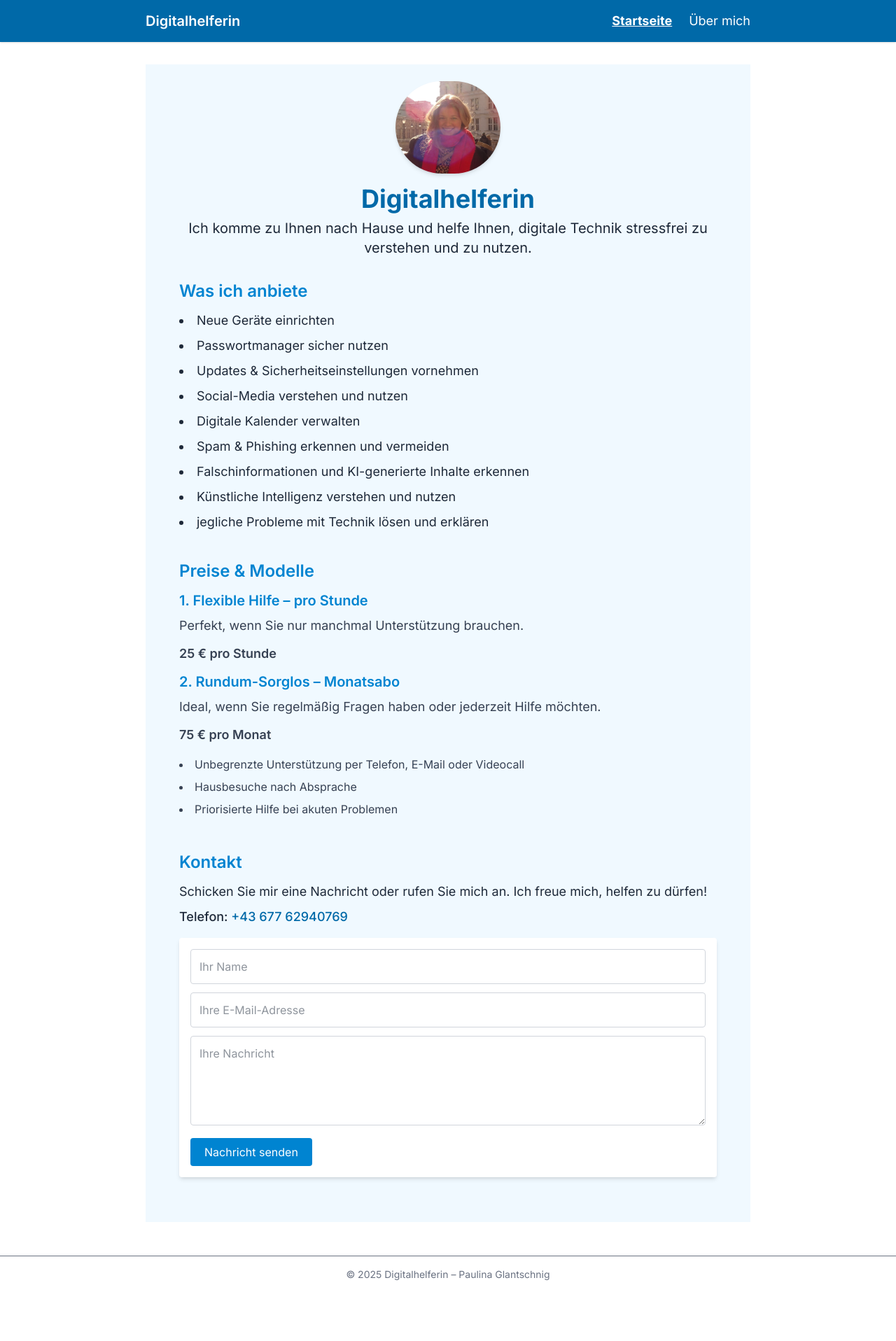
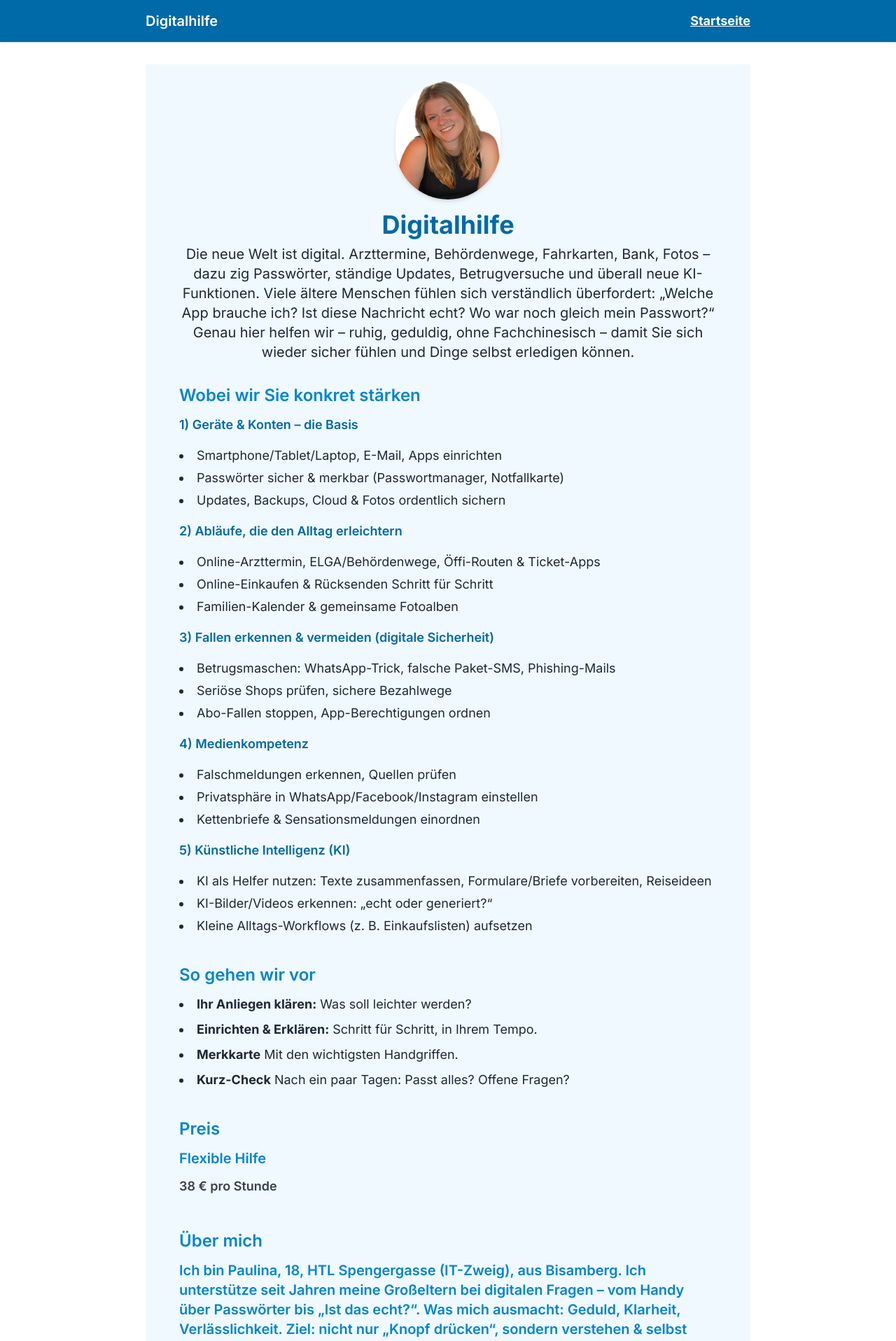
Before and after one commit to paulinaglantschnig/digital-hilfe, a Next.js app: page / in a window 1280 px wide. Shown: the top 1916 px of the page at 70% size. Before the commit the page ends 1855 px from the top, so only its background shows below. Built offline with nearby package versions, Linux system fonts and the light colour scheme.

Commit message:
alles überarbeitet

```diff
--- a/src/app/about/page.tsx
+++ /dev/null
@@ -1,69 +0,0 @@
-import Image from 'next/image';
-
-export default function AboutPage() {
-  return (
-    <main className="min-h-screen bg-sky-50 text-gray-800 p-6 font-sans">
-      <div className="max-w-3xl mx-auto">
-        <header className="mb-8">
-          <h1 className="text-3xl font-bold text-sky-700 mb-2">Über mich</h1>
-          <Image
-          src="/paulina.jpg"
-          alt="Paulina Glantschnig"
-          width={200}
-          height={200}
-          className="rounded-full mb-6 shadow-md"
-        />
-          <p className="text-lg mb-4">
-          ✨ Über mich
-          </p>
-        </header>
-
-
-
-        <section className="space-y-3 text-lg">
-          <p>
-          Hallo! Ich bin Paulina, 18 Jahre alt, Schülerin an der HTL Spengergasse im IT-Zweig und wohne seit ich sechs bin in Bisamberg. Ich mache viel Sport – am liebsten klettern, radfahren und wandern – und verbringe auch gern Zeit mit meinen zwei kleinen Brüdern.
-          </p>
-          <p>
-          Schon seit einer Weile helfe ich meinen Großeltern immer wieder bei digitalen Problemen: das Handy einrichten, Passwörter organisieren, am Computer etwas erklären, Online - Bestellungen oder sicher im Internet sein. Ich merke dabei immer wieder, wie wichtig Geduld ist – und wie schön es ist, wenn jemand sich am Ende freut, weil etwas endlich funktioniert.
-          </p>
-          <p>
-          Deshalb biete ich jetzt auch anderen älteren Menschen meine Unterstützung an. Ich erkläre Technik ohne Stress, ohne komplizierte Begriffe, und so, dass man es wirklich versteht. Ich freue mich, wenn ich helfen kann!
-
-
-          </p>
-        </section>
-
-         <footer className="max-w-3xl mx-auto mt-12 border-t border-gray-300 pt-6 text-center space-y-2 text-gray-700">
-        <p className="font-semibold">Kontakt</p>
-        <p>
-          📧 <a href="mailto:paulinag0809@gmail.com" className="text-sky-600 hover:underline">paulinag0809@gmail.com</a>
-        </p>
-        <p>
-          📱 <a href="tel:+4367762940769" className="text-sky-600 hover:underline">+43 677 62940769</a>
-        </p>
-        <div className="flex justify-center gap-6 mt-4">
-          <a
-            href="https://www.linkedin.com/in/paulina-glantschnig-b99855328"
-            target="_blank"
-            rel="noopener noreferrer"
-            className="text-sky-700 hover:underline"
-          >
-            LinkedIn
-          </a>
-          <a
-            href="https://www.instagram.com/paulinaglantschnig/"
-            target="_blank"
-            rel="noopener noreferrer"
-            className="text-sky-700 hover:underline"
-          >
-            Instagram
-          </a>
-        </div>
-      </footer>
-
-
-      </div>
-    </main>
-  );
-}
--- a/src/app/layout.tsx
+++ b/src/app/layout.tsx
@@ -19,19 +19,14 @@ export default function RootLayout({ children }: { children: ReactNode }) {
         {/* Navigation */}
         <nav className="bg-sky-700 text-white shadow mb-8">
           <div className="max-w-4xl mx-auto flex justify-between items-center p-4">
-            <h1 className="text-xl font-semibold">Digitalhelferin</h1>
+            <h1 className="text-xl font-semibold">Digitalhilfe</h1>
             <div className="flex space-x-6 text-lg">
+
               <Link
                 href="/"
                 className={`${pathname === '/' ? 'font-bold underline' : 'hover:underline'}`}
               >
                 Startseite
-              </Link>
-              <Link
-                href="/about"
-                className={`${pathname === '/about' ? 'font-bold underline' : 'hover:underline'}`}
-              >
-                Über mich
               </Link>
             </div>
           </div>
@@ -42,7 +37,7 @@ export default function RootLayout({ children }: { children: ReactNode }) {
         </main>
 
         <footer className="text-center text-sm text-gray-500 mt-12 mb-6 border-t pt-4">
-          &copy; 2025 Digitalhelferin – Paulina Glantschnig
+          &copy; 2025 Digitalhilfe – Paulina Glantschnig
         </footer>
       </body>
     </html>
--- a/src/app/page.tsx
+++ b/src/app/page.tsx
@@ -14,52 +14,88 @@ export default function HomePage() {
             height={150}
             className="rounded-full mb-4 shadow-md"
           />
-          <h1 className="text-4xl font-bold text-sky-700 mb-2">Digitalhelferin</h1>
-          <p className="text-xl text-center">Ich komme zu Ihnen nach Hause und helfe Ihnen, digitale Technik stressfrei zu verstehen und zu nutzen.</p>
+          <h1 className="text-4xl font-bold text-sky-700 mb-2">Digitalhilfe</h1>
+          <p className="text-xl text-center">Die neue Welt ist digital. Arzttermine, Behördenwege, Fahrkarten, Bank, Fotos – dazu zig Passwörter, ständige Updates, Betrugversuche und überall neue KI-Funktionen.
+
+Viele ältere Menschen fühlen sich verständlich überfordert: „Welche App brauche ich? Ist diese Nachricht echt? Wo war noch gleich mein Passwort?“
+
+Genau hier helfen wir – ruhig, geduldig, ohne Fachchinesisch – damit Sie sich wieder sicher fühlen und Dinge selbst erledigen können.</p>
 
         </header>
 
 
         <section className="mb-10">
-          <h2 className="text-2xl font-semibold mb-3 text-sky-600">Was ich anbiete</h2>
-          <ul className="list-disc list-inside space-y-2 text-lg">
-            <li>Neue Geräte einrichten</li>
-            <li>Passwortmanager sicher nutzen</li>
-            <li>Updates & Sicherheitseinstellungen vornehmen</li>
-            <li>Social-Media verstehen und nutzen</li>
-            <li>Digitale Kalender verwalten</li>
-            <li>Spam & Phishing erkennen und vermeiden</li>
-            <li>Falschinformationen und KI-generierte Inhalte erkennen</li>
-            <li>Künstliche Intelligenz verstehen und nutzen</li>
-            <li>jegliche Probleme mit Technik lösen und erklären</li>
-          </ul>
-        </section>
+  <h2 className="text-2xl font-semibold mb-3 text-sky-600">Wobei wir Sie konkret stärken</h2>
+
+  <div className="space-y-4 text-lg">
+    <h3 className="font-semibold text-sky-700">1) Geräte & Konten – die Basis</h3>
+    <ul className="list-disc list-inside space-y-1">
+      <li>Smartphone/Tablet/Laptop, E-Mail, Apps einrichten</li>
+      <li>Passwörter sicher & merkbar (Passwortmanager, Notfallkarte)</li>
+      <li>Updates, Backups, Cloud & Fotos ordentlich sichern</li>
+    </ul>
+
+    <h3 className="font-semibold text-sky-700">2) Abläufe, die den Alltag erleichtern</h3>
+    <ul className="list-disc list-inside space-y-1">
+      <li>Online-Arzttermin, ELGA/Behördenwege, Öffi-Routen & Ticket-Apps</li>
+      <li>Online-Einkaufen & Rücksenden Schritt für Schritt</li>
+      <li>Familien-Kalender & gemeinsame Fotoalben</li>
+    </ul>
+
+    <h3 className="font-semibold text-sky-700">3) Fallen erkennen & vermeiden (digitale Sicherheit)</h3>
+    <ul className="list-disc list-inside space-y-1">
+      <li>Betrugsmaschen: WhatsApp-Trick, falsche Paket-SMS, Phishing-Mails</li>
+      <li>Seriöse Shops prüfen, sichere Bezahlwege</li>
+      <li>Abo-Fallen stoppen, App-Berechtigungen ordnen</li>
+    </ul>
+
+    <h3 className="font-semibold text-sky-700">4) Medienkompetenz</h3>
+    <ul className="list-disc list-inside space-y-1">
+      <li>Falschmeldungen erkennen, Quellen prüfen</li>
+      <li>Privatsphäre in WhatsApp/Facebook/Instagram einstellen</li>
+      <li>Kettenbriefe & Sensationsmeldungen einordnen</li>
+    </ul>
+
+    <h3 className="font-semibold text-sky-700">5) Künstliche Intelligenz (KI)</h3>
+    <ul className="list-disc list-inside space-y-1">
+      <li>KI als Helfer nutzen: Texte zusammenfassen, Formulare/Briefe vorbereiten, Reiseideen</li>
+      <li>KI-Bilder/Videos erkennen: „echt oder generiert?“</li>
+      <li>Kleine Alltags-Workflows (z. B. Einkaufslisten) aufsetzen</li>
+    </ul>
+  </div>
+</section>
+
+<section className="mb-10">
+  <h2 className="text-2xl font-semibold mb-3 text-sky-600">So gehen wir vor</h2>
+  <ul className="list-disc list-inside space-y-2 text-lg">
+    <li><strong>Ihr Anliegen klären:</strong> Was soll leichter werden?</li>
+    <li><strong>Einrichten & Erklären:</strong> Schritt für Schritt, in Ihrem Tempo.</li>
+    <li><strong>Merkkarte</strong> Mit den wichtigsten Handgriffen.</li>
+    <li><strong>Kurz-Check</strong> Nach ein paar Tagen: Passt alles? Offene Fragen?</li>
+  </ul>
+</section>
+
+
+
 
         <section className="mb-12">
-  <h2 className="text-2xl font-semibold mb-3 text-sky-600">Preise & Modelle</h2>
+  <h2 className="text-2xl font-semibold mb-3 text-sky-600">Preis</h2>
 
+      <h3 className="text-xl font-semibold text-sky-600 mb-2">Flexible Hilfe</h3>
+      <p className="text-lg text-gray-700 mb-3">
+      </p>
+      <p className="text-lg font-semibold text-gray-700 mb-3">38 € pro Stunde</p>
 
-    {/* Stundenmodell */}
+</section>
 
-      <h3 className="text-xl font-semibold text-sky-600 mb-2">1. Flexible Hilfe – pro Stunde</h3>
-      <p className="text-lg text-gray-700 mb-3">
-        Perfekt, wenn Sie nur manchmal Unterstützung brauchen.
-      </p>
-      <p className="text-lg font-semibold text-gray-700 mb-3">25 € pro Stunde</p>
+     <section className="mb-12">
+  <h2 className="text-2xl font-semibold mb-3 text-sky-600">Über mich</h2>
 
+      <h3 className="text-xl font-semibold text-sky-600 mb-2">Ich bin Paulina, 18, HTL Spengergasse (IT-Zweig), aus Bisamberg. Ich unterstütze seit Jahren meine Großeltern bei digitalen Fragen – vom Handy über Passwörter bis „Ist das echt?“.
+Was mich ausmacht: Geduld, Klarheit, Verlässlichkeit.
+Ziel: nicht nur „Knopf drücken“, sondern verstehen & selbst können.
 
-    {/* Monatsabo */}
-
-      <h3 className="text-xl font-semibold text-sky-600 mb-2">2. Rundum-Sorglos – Monatsabo</h3>
-      <p className="text-lg text-gray-700 mb-3">
-        Ideal, wenn Sie regelmäßig Fragen haben oder jederzeit Hilfe möchten.
-      </p>
-      <p className="text-lg font-semibold text-gray-700 mb-4">75 € pro Monat</p>
-      <ul className="list-disc list-inside space-y-2 text-gray-700">
-        <li>Unbegrenzte Unterstützung per Telefon, E-Mail oder Videocall</li>
-        <li>Hausbesuche nach Absprache</li>
-        <li>Priorisierte Hilfe bei akuten Problemen</li>
-      </ul>
+Ich freue mich, wenn digitale Dinge für Sie leicht werden.</h3>
 
 </section>
 
@@ -72,6 +108,8 @@ export default function HomePage() {
   </p>
   <p className="text-lg font-medium mb-4">
     Telefon: <a href="tel:+4367762940769" className="text-sky-700 hover:underline">+43 677 62940769</a>
+    Email: <a href="mailto:paulinaglantschnig@icloud.com" className="text-sky-700 hover:underline">paulinaglantschnig@icloud.com</a>
+    Wir melden uns verlässlich zurück.
   </p>
 
   <form
```
Also changed, not shown: public/paulina.jpg.
